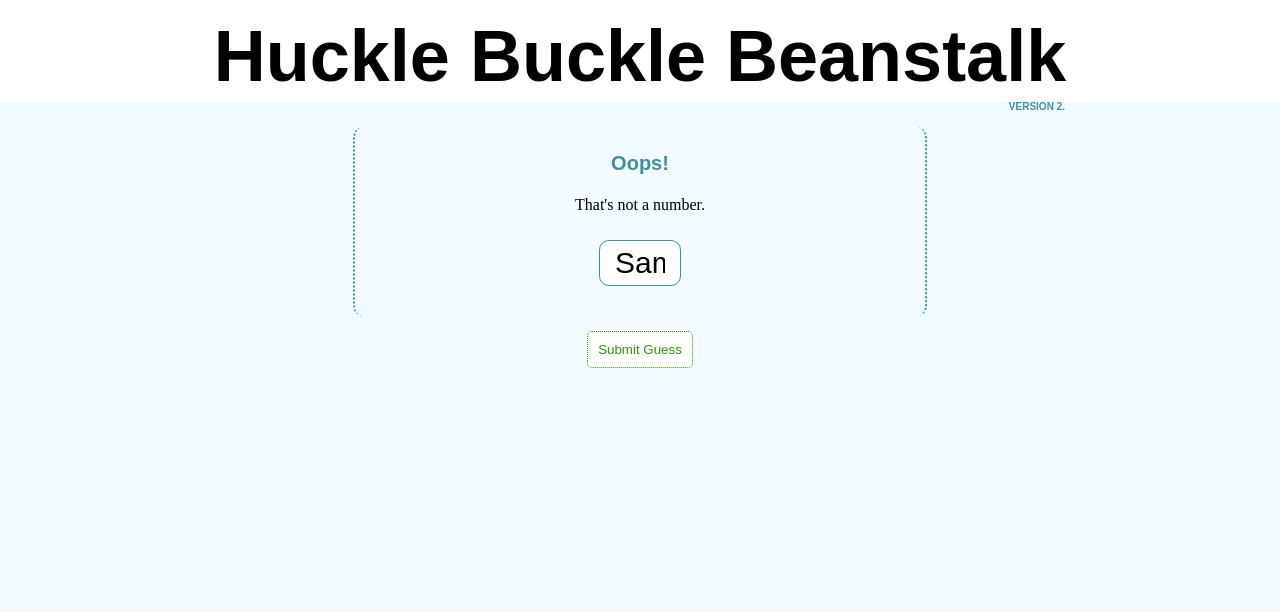
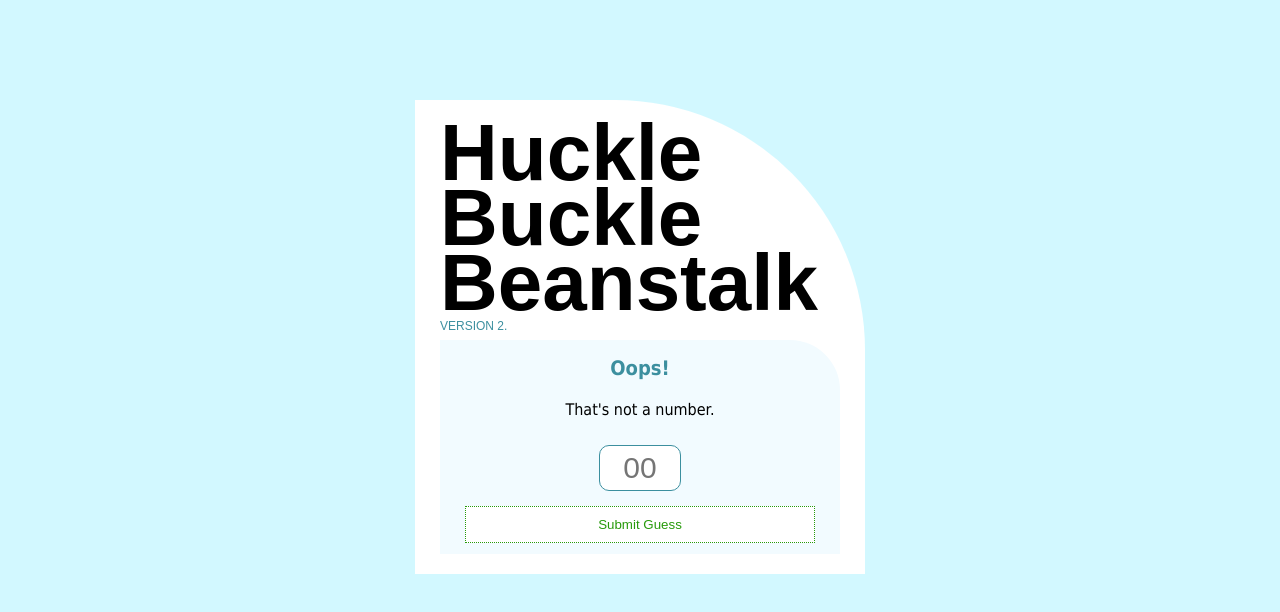
Before and after one commit to cmaghintay/HuckleBuckle, a plain HTML site: page index.html in a window 1280 px wide. Both pictures are taken after typing "Sample" into the empty fields and a click on the button "Submit Guess". Drawn offline with Linux system fonts and the light colour scheme.

Commit message:
Restyled
Bugs
Document ready breaks pullGuess function

Validate number:
4f will convert to 4
f4 will convert to NaN

```diff
--- a/hbb.js
+++ b/hbb.js
@@ -10,28 +10,32 @@
         //VALIDATING GUESS TYPE
 
         var guess = document.getElementById("guessField").value;
+        guess = parseFloat(guess);
+
         console.log("The user guessed: " + guess + ".");
 
         //CHECKING GUESS
 
         if (isNaN(guess)) {
+            $("#guessField").val(null);
             $("#instruct").fadeOut(function() {
-                $("#instruct").text("That's not a number.").fadeIn(function(){
-                    $("#buttonInitGame").button();
-                });
+                $("#instruct").text("That's not a number.").fadeIn();
             });
         }
-        if (guess > 100){
+        else if (guess > 100){
+            $("#guessField").val(null);
             $("#instruct").fadeOut(function(){
                 $("#instruct").text("Choose a number between 0 and 100.").fadeIn();
             });
         }
         else if (guess>key){
+            $("#guessField").val(null);
             $("#instruct").fadeOut(function(){
                 $("#instruct").text("Guess lower. Try again.").fadeIn();
             });
         }
         else if (guess<key){
+            $("#guessField").val(null);
             $("#instruct").fadeOut(function(){
                 $("#instruct").text("Guess higher. Try again.").fadeIn();
             });
@@ -39,7 +43,7 @@
         else if (guess==key){
             console.log("User has won.");
             $("#instruct").fadeOut(function(){
-                $("#instruct").text("Right on! Play again?").fadeIn();
+                $("#instruct").text("Play again?").fadeIn();
             });
             $("#buttonInitGame").fadeToggle(function() {
                 $("#buttonResetGame").fadeToggle();
@@ -87,6 +91,12 @@
             });
             console.log("Cold");
         }
+        else if (proximity==0){
+            $("#temp").fadeOut(function(){
+                $(this).text("Right On!").fadeIn();
+            });
+            console.log("Win!");
+        }
         else {
             $("#temp").fadeOut(function(){
                 $(this).text("Oops!").fadeIn();
--- a/index.html
+++ b/index.html
@@ -7,11 +7,14 @@
     <script src="hbb.js"></script>
 </head>
 <body>
+    <div id="gameContainer">
+        <div class="header">
             <h1>Huckle Buckle Beanstalk</h1>
+            <h6>VERSION 2.</h6>
+        </div>
         <div class="mainContainer">
-        <h6>VERSION 2.</h6>
             <div class="gameWindow">
-            <h4 id="temp">I'm thinking of a number between 0 and 100.</h4>
+                <h4 id="temp">Alright. So, I'm thinking of a number between 0 and 100.</h4>
                 <h5 id="instruct">Enter your guess below.</h5>
                 <div>
                     <input id="guessField" type="text" name="userGuess" placeholder="00">
@@ -19,7 +22,8 @@
             </div>
             <div class="containerButtons">
                 <button id="buttonInitGame" onclick="pullGuess()">Submit Guess</button>
-            <button id="buttonResetGame" onclick="resetGame()">Reset Button</button>
+                <button id="buttonResetGame" onclick="resetGame()">Reset</button>
+            </div>
         </div>
     </div>
 </body>
--- a/main.css
+++ b/main.css
@@ -1,23 +1,28 @@
 body {
-    margin:0 auto
-    max-width:600px;
-    background: #f2fbff;
+    background-color:#d2f8ff;
+}
+
+#gameContainer {
+    margin:100px auto;
+    width:450px;
+    padding-bottom:20px;
+    background-color: #fff;
+    border-top-right-radius:250px;
 }
 
 h1 {
     position:relative;
     display:block;
-    text-align:center;
+    text-align:left;
     vertical-align:baseline;
-    padding:20px 0 10px 0;
+    padding:20px 0 0 0;
     width:auto;
-    background-color:#FFFFFF;
-    text-align:center;
     font-weight:bolder;
     font-family:"Arial", sans-serif;
-    font-size:4.5em;
+    font-size:5em;
     color:#000;
-    margin:0 auto -10 auto;
+    margin:0 auto 5px auto;
+    line-height:65px;
 }
 
 p {
@@ -27,26 +32,19 @@ p {
 
 .gameWindow {
     display:block;
-    border-right:dotted 2px #3c8f9f;
-    border-left:dotted 2px #3c8f9f;
-    border-radius:10px;
     background-color: #f2fbff;
     margin:15px auto;
-    max-width:500px;
-    padding:25px 35px;
     line-height:20px
 }
 
 #buttonInitGame {
-    display:inline-block;
-    margin: 0px 5px;
+    width:350px;
     background-color:#ffffff;
     border:dotted 1px #279a0b;
     padding: 10px;
     text-align:center;
     font-family:sans-serif;
     color: #279a0b;
-    border-radius:5px;
 
 }
 
@@ -59,14 +57,12 @@ p {
 
 #buttonResetGame {
     display:none;
-    margin: 0px 5px;
     background-color:#ffffff;
-    border:dotted 1px #e0e0e0;
+    border:dotted 1px #279a0b;
     padding: 10px;
     text-align:center;
     font-family:sans-serif;
-    color: #cecece;
-    border-radius:5px;
+    color: #279a0b;
 
 }
 
@@ -84,10 +80,13 @@ p {
 }
 h6 {
     font-family:"Arial", sans-serif;
-    text-align:right;
-    font-weight:bolder;
-    font-size:10px;
+    text-align:left;
+    font-weight:lighter;
+    font-size:12px;
     color:#3c8f9f;
+    background-color:#fff;
+    height:20px;
+
 }
 
 .wip {
@@ -106,8 +105,21 @@ h4 {
 }
 
 .mainContainer {
-    width:850px;
-    margin:0 auto;
+    text-align:left;
+    max-width:350px;
+    height:auto;
+    padding:1px 25px;
+    margin:0 auto ;
+    background-color:#f2fbff;
+    border-top-right-radius:50px;
+
+}
+
+.header {
+    max-width:400px;
+    height:auto;
+    margin:0 auto ;
+
 }
 
 #guessField {
@@ -124,10 +136,14 @@ h4 {
 
 #instruct {
     text-align:center;
+    font-family:"Tahoma", sans-serif;
 
 }
 
 #temp {
     text-align:center;
-    font-family:sans-serif;
+    font-family:"Tahoma",sans-serif;
 }
+button {
+    font-family:"Tahoma",sans-serif;
+}
```
Lines whose indentation alone changed are shown as unchanged.
